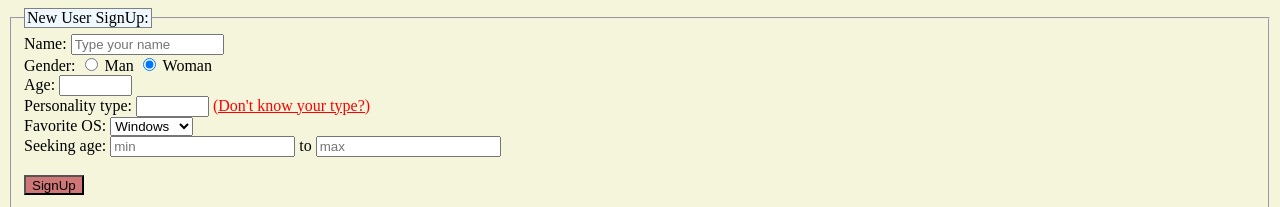
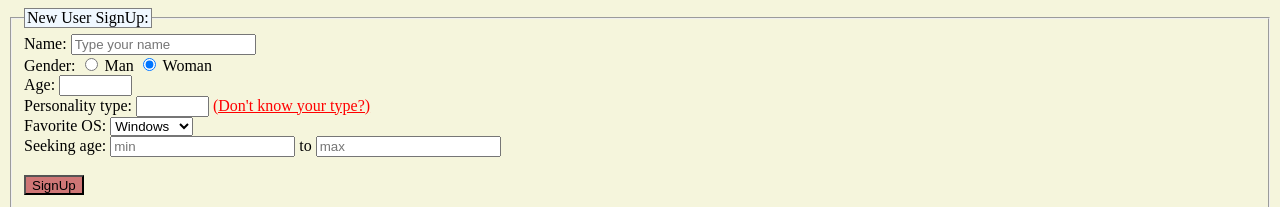
Before and after one commit to imrinalb/HTMLFormTab, a plain HTML site: page index.html in a window 1280 px wide. Shown: the top 207 px of the page. Drawn offline with Linux system fonts and the light colour scheme.

Commit message:
Add files via upload

```diff
--- a/index.html
+++ b/index.html
@@ -25,7 +25,7 @@
 
         <fieldset>
             <legend>New User SignUp: </legend>
-            Name: <input type="text" name="Name" pattern="[A-Za-z0-9]{1,100}" size= "16" placeholder="Type your name"><br>
+            <label size= "100">Name: <input type="text" name="Name" pattern="[A-Za-z0-9À-ž\s]{2, }" placeholder="Type your name"><br></label>
             Gender: <input type="radio" name= "Gender" value= "Man" /> Man
             <input type="radio" name= "Gender" value= "Woman" checked /> Woman<br>
 
```
